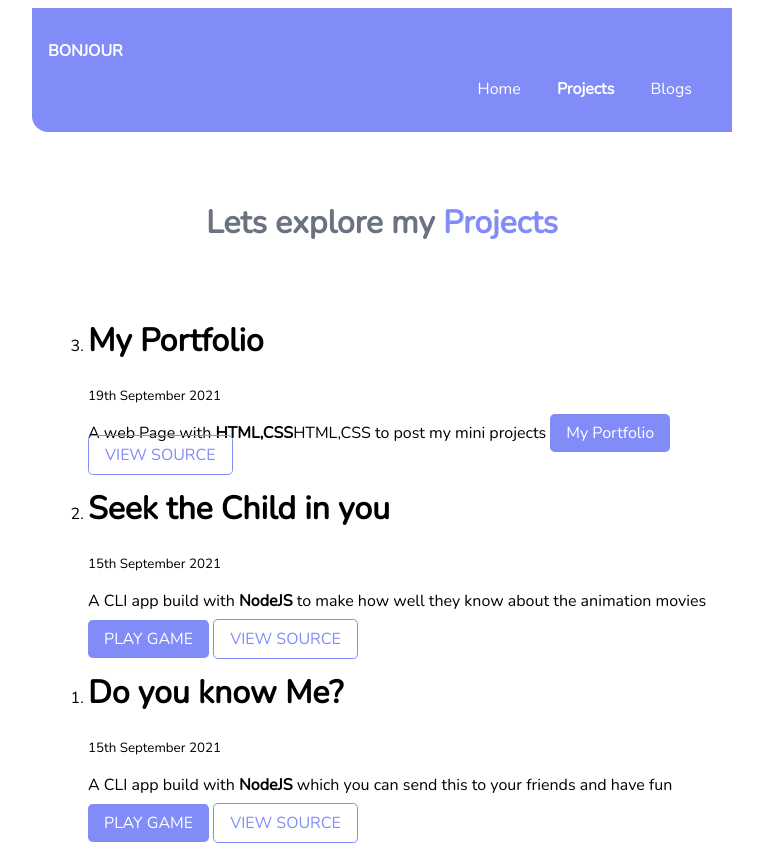
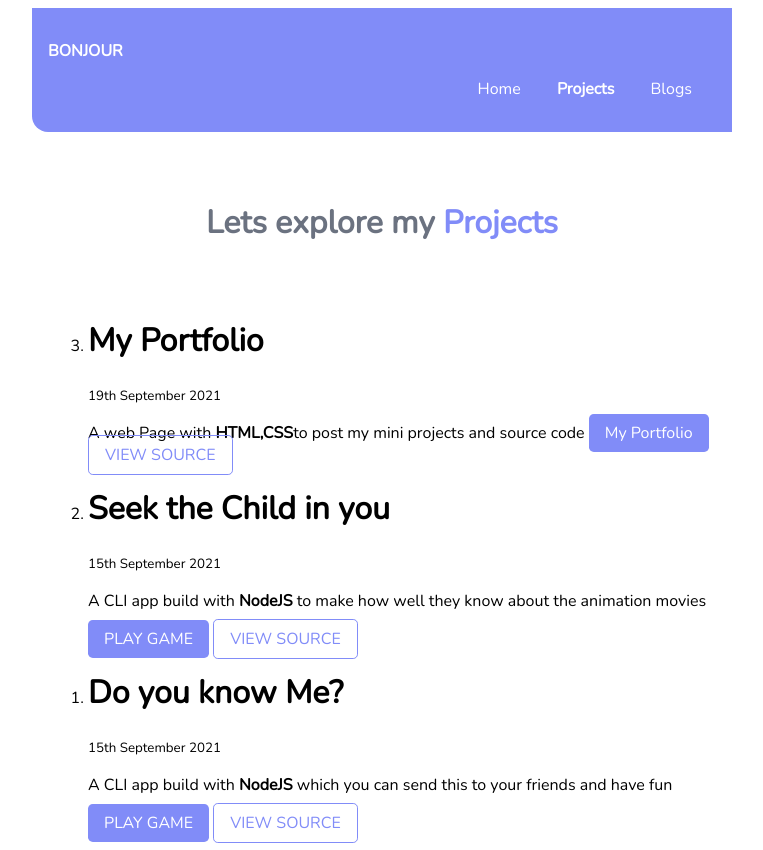
Before and after one commit to sharmivijay/MyPorfolio, a plain HTML site: page projects.html in a window 1280 px wide. Shown: the whole page, without its empty margins (258-1021 px from the left). Drawn offline with nearby package versions, Linux system fonts and the light colour scheme.

Commit message:
alignment fixes

```diff
--- a/projects.html
+++ b/projects.html
@@ -35,7 +35,7 @@
             <li>
                 <h1>My Portfolio</h1>
                 <small>19th September 2021</small>
-                <p>A web Page with <strong>HTML,CSS</strong>HTML,CSS to post my mini projects
+                <p>A web Page with <strong>HTML,CSS</strong>to post my mini projects and source code
                 <a class="link link-primary" href="https://blissfulsharmi.netlify.app/">My Portfolio</a>
                 <a class="link link-secondary" href="https://github.com/sharmivijay/MyPorfolio">VIEW SOURCE</a>
             </li>
```
